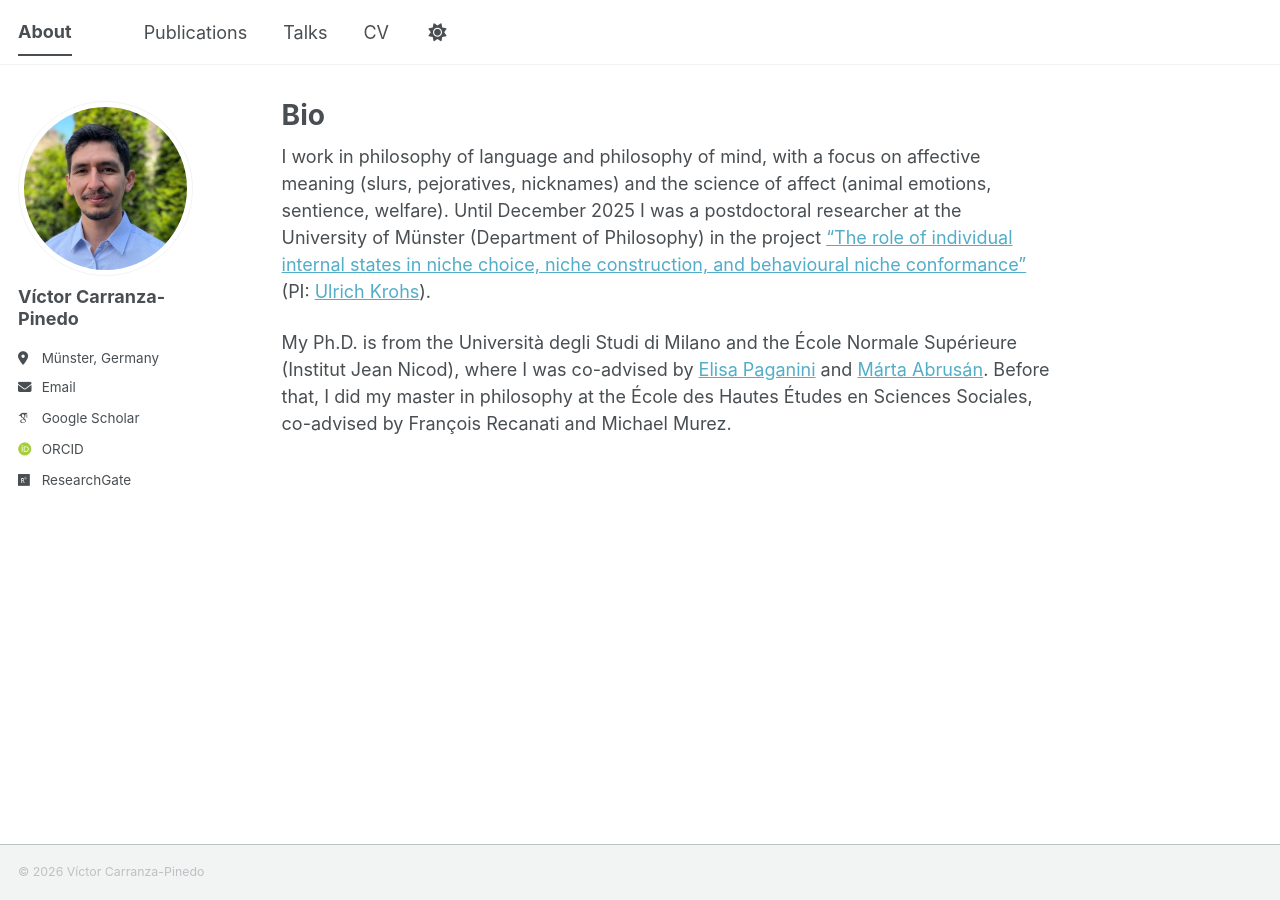
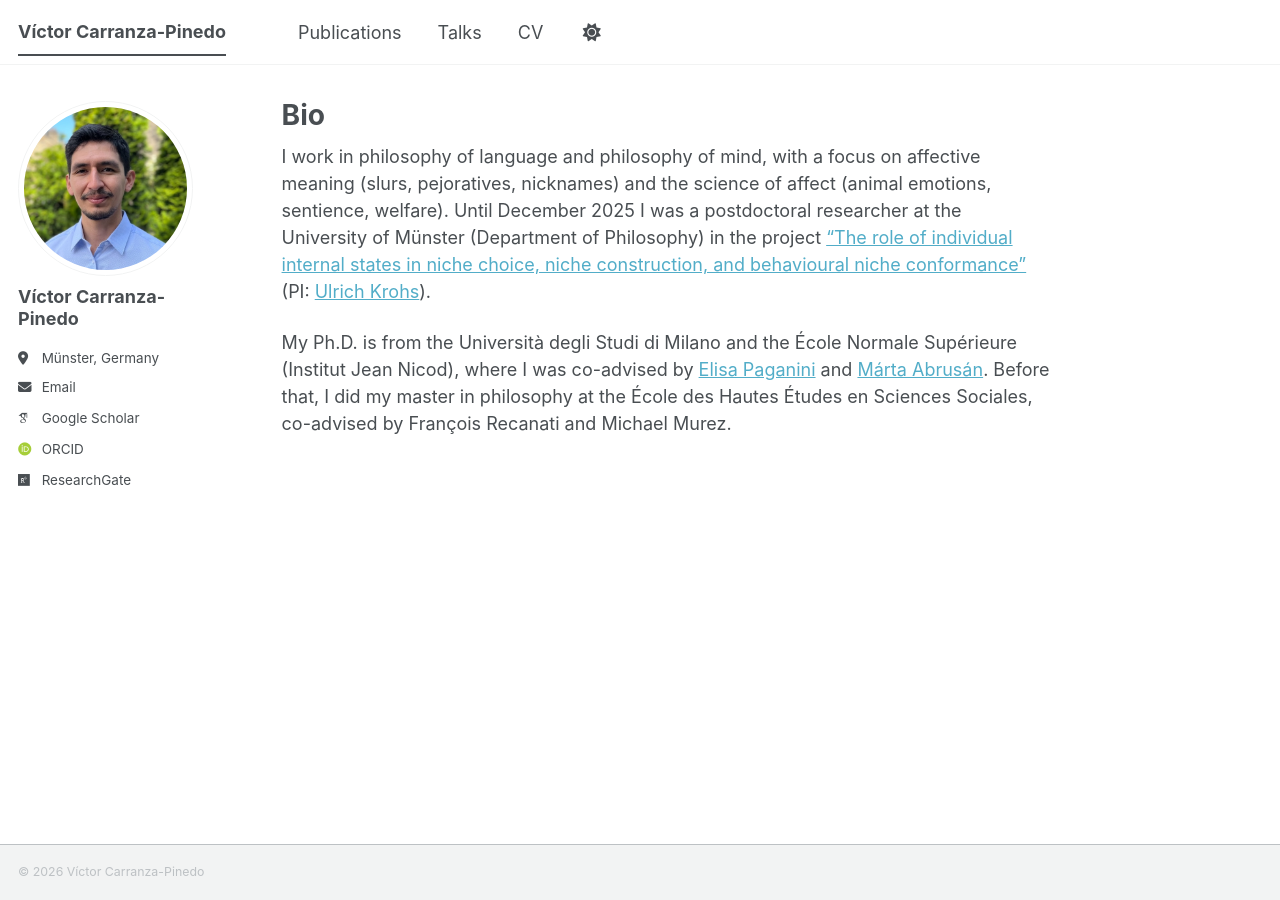
Before and after one commit to carranza-pinedo/carranza-pinedo.github.io, a Jekyll site: the page built from _pages/about.md, in a window 1280 px wide. Built offline with Jekyll 4.4.1, drawn with Linux system fonts in a browser that asks for light colours; some web fonts are replaced; a script bundle is joined from its source files by our own code; library files that are not in the unit come from our copies.

Commit message:
Update _config.yml

```diff
--- a/_config.yml
+++ b/_config.yml
@@ -9,7 +9,7 @@
 # Basic Site Settings
 locale                   : "en-US"
 site_theme               : "default" # The available themes options are "default", "air", "sunrise", "mint", "dirt" and "contrast"
-title                    : "About"
+title                    : "Víctor Carranza-Pinedo"
 title_separator          : "-"
 name                     : &name "Víctor Carranza-Pinedo"
 description              : &description "Your Name's academic portfolio"   # Update this with a general description of your site, this is the default if not overridden by a page
```
